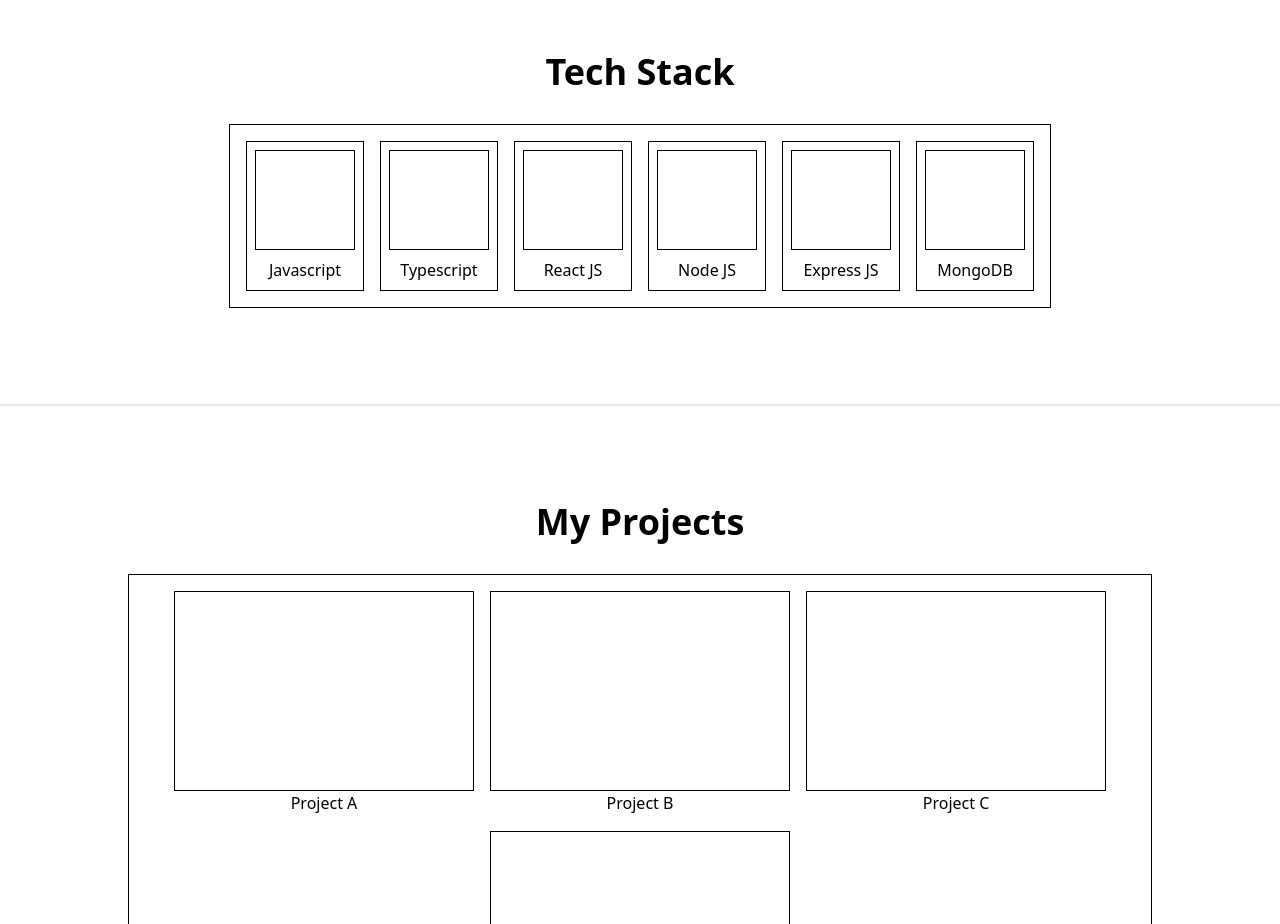
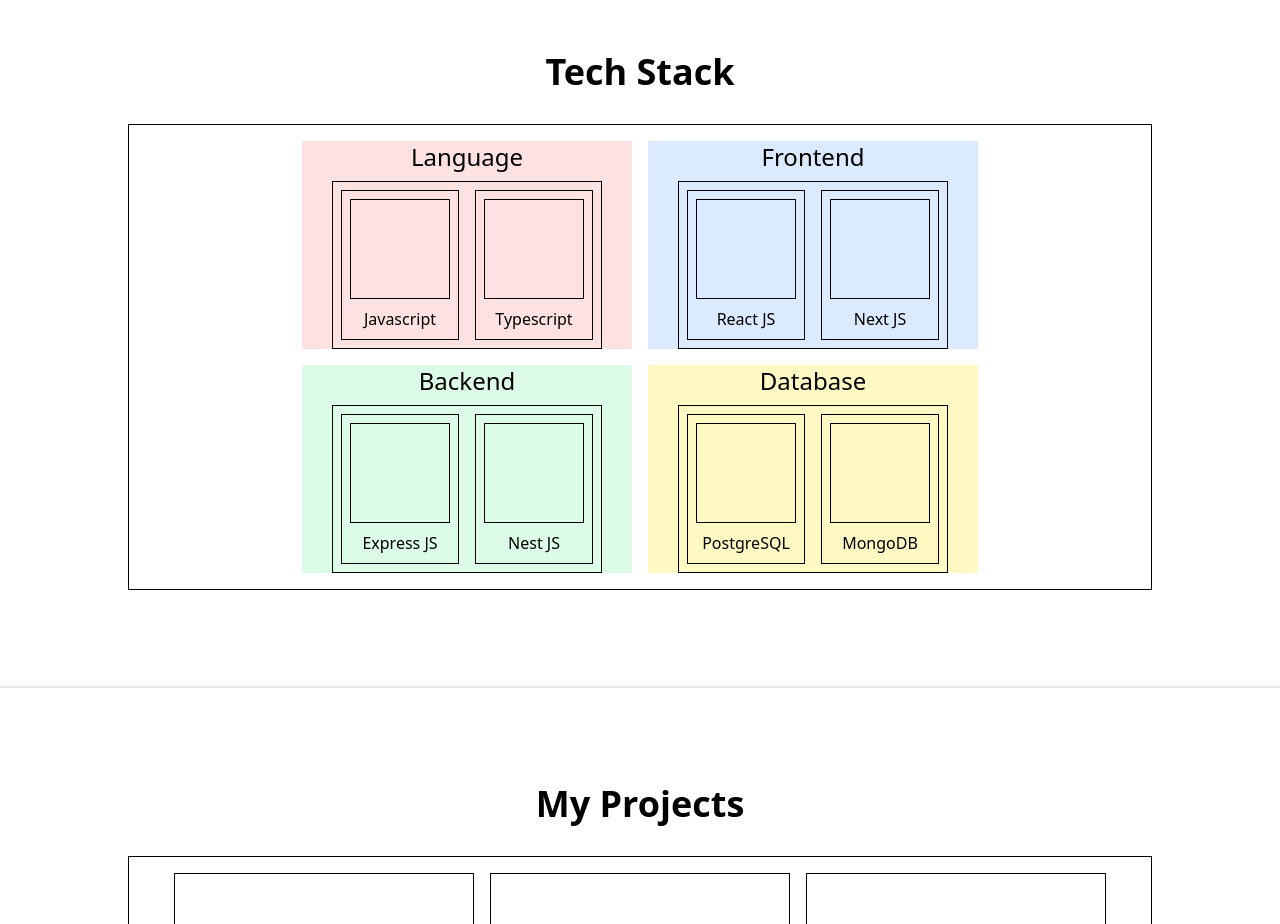
Before and after one commit to WawanC/portfolio, a Next.js app: page / in a window 1280 px wide. Shown: the part 1420-2344 px from the top of the page. Built offline with nearby package versions, Linux system fonts and the light colour scheme.

Commit message:
update tech stack section

```diff
--- a/components/techs.tsx
+++ b/components/techs.tsx
@@ -1,12 +1,19 @@
 import { forwardRef } from "react";
 
-const TechStackData = [
-  { name: "Javascript" },
-  { name: "Typescript" },
-  { name: "React JS" },
-  { name: "Node JS" },
-  { name: "Express JS" },
-  { name: "MongoDB" },
+interface ITech {
+  type: string;
+  name: string;
+}
+
+const TechStackData: ITech[] = [
+  { type: "language", name: "Javascript" },
+  { type: "language", name: "Typescript" },
+  { type: "frontend", name: "React JS" },
+  { type: "frontend", name: "Next JS" },
+  { type: "backend", name: "Express JS" },
+  { type: "backend", name: "Nest JS" },
+  { type: "database", name: "PostgreSQL" },
+  { type: "database", name: "MongoDB" },
 ];
 
 const Techs = forwardRef<HTMLElement>((_, ref) => {
@@ -16,13 +23,65 @@
       className="flex flex-col py-24 justify-center items-center gap-8 border-b-2"
     >
       <h1 className="font-bold text-4xl">Tech Stack</h1>
-      <div className="border border-black p-4 flex gap-4">
-        {TechStackData.map((stack) => (
+      <div className="border border-black p-4 flex flex-wrap gap-4 w-[80%] justify-center">
+        <div className="flex flex-col w-1/3 items-center bg-red-100 gap-2">
+          <h1 className="text-2xl">Language</h1>
+          <div className="border border-black p-2 flex gap-4">
+            {TechStackData.filter((tech) => tech.type === "language").map(
+              (tech) => (
+                <div className="flex flex-col border border-black p-2 justify-center items-center gap-2">
+                  <div className="w-[100px] h-[100px] border border-black"></div>
+                  <h1>{tech.name}</h1>
+                </div>
+              )
+            )}
+          </div>
+        </div>
+        <div className="flex flex-col w-1/3 items-center bg-blue-100 gap-2">
+          <h1 className="text-2xl">Frontend</h1>
+          <div className="border border-black p-2 flex gap-4">
+            {TechStackData.filter((tech) => tech.type === "frontend").map(
+              (tech) => (
+                <div className="flex flex-col border border-black p-2 justify-center items-center gap-2">
+                  <div className="w-[100px] h-[100px] border border-black"></div>
+                  <h1>{tech.name}</h1>
+                </div>
+              )
+            )}
+          </div>
+        </div>
+        <div className="flex flex-col w-1/3 items-center bg-green-100 gap-2">
+          <h1 className="text-2xl">Backend</h1>
+          <div className="border border-black p-2 flex gap-4">
+            {TechStackData.filter((tech) => tech.type === "backend").map(
+              (tech) => (
+                <div className="flex flex-col border border-black p-2 justify-center items-center gap-2">
+                  <div className="w-[100px] h-[100px] border border-black"></div>
+                  <h1>{tech.name}</h1>
+                </div>
+              )
+            )}
+          </div>
+        </div>
+        <div className="flex flex-col w-1/3 items-center bg-yellow-100 gap-2">
+          <h1 className="text-2xl">Database</h1>
+          <div className="border border-black p-2 flex gap-4">
+            {TechStackData.filter((tech) => tech.type === "database").map(
+              (tech) => (
+                <div className="flex flex-col border border-black p-2 justify-center items-center gap-2">
+                  <div className="w-[100px] h-[100px] border border-black"></div>
+                  <h1>{tech.name}</h1>
+                </div>
+              )
+            )}
+          </div>
+        </div>
+        {/* {TechStackData.map((stack) => (
           <div className="flex flex-col border border-black p-2 justify-center items-center gap-2">
             <div className="w-[100px] h-[100px] border border-black"></div>
             <h1>{stack.name}</h1>
           </div>
-        ))}
+        ))} */}
       </div>
     </section>
   );
```
